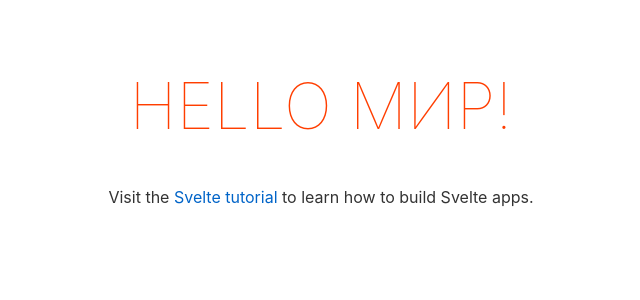
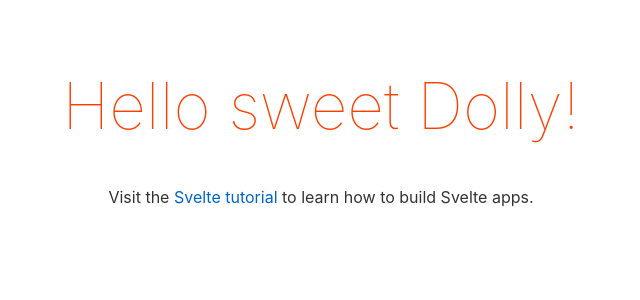
Before and after one commit to mche/svetle-app, a Svelte app: page / in a window 1280 px wide. Shown: the top 300 px of the page, without its empty margins (319-959 px from the left). Built offline with nearby package versions, Linux system fonts and the light colour scheme.

Commit message:
дальше

```diff
--- a/public/index.html
+++ b/public/index.html
@@ -4,7 +4,7 @@
 	<meta charset='utf-8'>
 	<meta name='viewport' content='width=device-width,initial-scale=1'>
 
-	<title>Svelte app</title>
+	<title>Svelte DOLLY</title>
 
 	<link rel='icon' type='image/png' href='/public/favicon.png'>
 	<link rel='stylesheet' href='/public/global.css'>
--- a/src/App.svelte
+++ b/src/App.svelte
@@ -17,7 +17,7 @@
 
   h1 {
     color: #ff3e00;
-		text-transform: uppercase;
+    /*text-transform: uppercase;*/
     font-size: 4em;
     font-weight: 100;
   }
--- a/src/main.js
+++ b/src/main.js
@@ -3,7 +3,7 @@ import App from './App.svelte';
 const app = new App({
 	target: document.body,
 	props: {
-		name: 'мир'
+		name: 'sweet Dolly'
 	}
 });
 
```
Also changed, not shown: public/build/bundle.css, public/build/bundle.js, 2 other files (tests, documents, lock files or other folders). Lines whose indentation alone changed are shown as unchanged.
